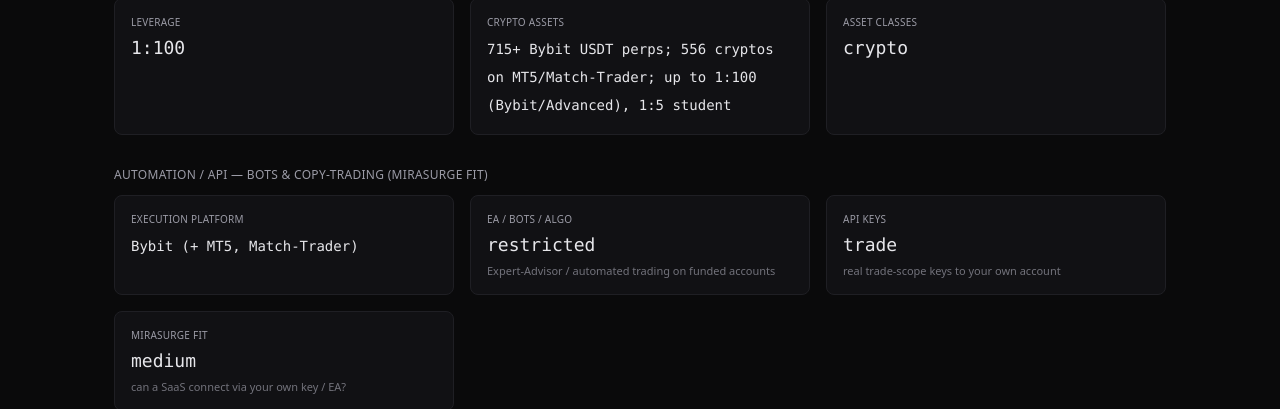
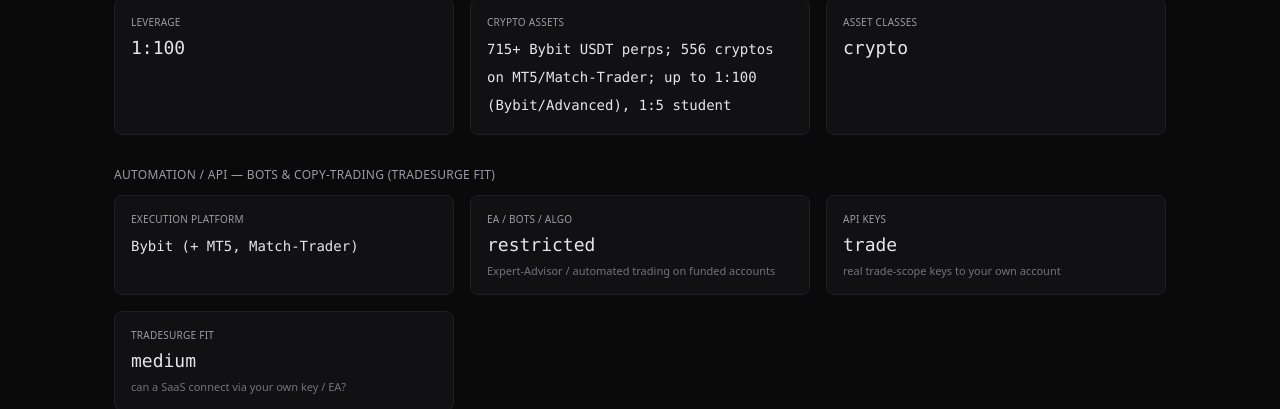
Before and after one commit to aaronliewsw/prop-firm-compare, a Next.js app: page /firms/crypto-fund-trader in a window 1280 px wide. Shown: the part 756-1165 px from the top of the page. Built offline with nearby package versions, Linux system fonts and the light colour scheme.

Commit message:
chore: rename MiraSurge references to TradeSurge

```diff
--- a/app/firms/[id]/page.tsx
+++ b/app/firms/[id]/page.tsx
@@ -176,13 +176,13 @@
 
       {f.automation && (
         <>
-          <SectionHeader>Automation / API — bots &amp; copy-trading (MiraSurge fit)</SectionHeader>
+          <SectionHeader>Automation / API — bots &amp; copy-trading (TradeSurge fit)</SectionHeader>
           <div className="grid gap-4 sm:grid-cols-2 lg:grid-cols-3">
             <Tile label="Execution Platform" value={<span className="text-sm">{f.automation.platform}</span>} />
             <Tile label="EA / Bots / Algo" value={f.automation.ea} caption="Expert-Advisor / automated trading on funded accounts" />
             <Tile label="API Keys" value={f.automation.apiKeys} caption="real trade-scope keys to your own account" />
             <Tile
-              label="MiraSurge Fit"
+              label="TradeSurge Fit"
               value={f.automation.feasibility}
               caption="can a SaaS connect via your own key / EA?"
             />
--- a/components/compare-panel.tsx
+++ b/components/compare-panel.tsx
@@ -38,7 +38,7 @@
   { label: "Platform", render: (f) => f.automation?.platform ?? "—", truncate: true },
   { label: "EA / bots", render: (f) => f.automation?.ea ?? "—" },
   { label: "API keys", render: (f) => f.automation?.apiKeys ?? "—" },
-  { label: "MiraSurge fit", render: (f) => f.automation?.feasibility ?? "—" },
+  { label: "TradeSurge fit", render: (f) => f.automation?.feasibility ?? "—" },
   { label: "Confidence", render: (f) => f.confidence },
 ];
 
--- a/components/firm-table.tsx
+++ b/components/firm-table.tsx
@@ -68,7 +68,7 @@
       ? "border-danger/40 text-danger"
       : "border-muted/40 text-muted";
   const title = a
-    ? `${a.platform} — EA/bots: ${a.ea}, API keys: ${a.apiKeys}. ${a.copy}. MiraSurge fit: ${a.feasibility}. ${a.note}`
+    ? `${a.platform} — EA/bots: ${a.ea}, API keys: ${a.apiKeys}. ${a.copy}. TradeSurge fit: ${a.feasibility}. ${a.note}`
     : "No automation data";
   return (
     <span
@@ -289,7 +289,7 @@
               <Th
                 k="feasibility"
                 label="Bots / API"
-                title="Can you connect a 3rd-party execution/copy bot to your OWN account — via real trade-scope API keys or an allowed EA? Cell colour = overall MiraSurge feasibility (green high · amber medium/low · red none). Sort puts the best fits first."
+                title="Can you connect a 3rd-party execution/copy bot to your OWN account — via real trade-scope API keys or an allowed EA? Cell colour = overall TradeSurge feasibility (green high · amber medium/low · red none). Sort puts the best fits first."
               />
               <th scope="col" className="px-3 py-2 text-left font-medium text-muted whitespace-nowrap">Crypto Assets</th>
               <th scope="col" className="px-3 py-2 text-left font-medium text-muted whitespace-nowrap">Verified</th>
@@ -397,7 +397,7 @@
                                 <span><span className="text-muted/60">Platform:</span> {f.automation.platform}</span>
                                 <span><span className="text-muted/60">EA / bots:</span> {f.automation.ea}</span>
                                 <span><span className="text-muted/60">API keys:</span> {f.automation.apiKeys}</span>
-                                <span><span className="text-muted/60">MiraSurge fit:</span> {f.automation.feasibility}</span>
+                                <span><span className="text-muted/60">TradeSurge fit:</span> {f.automation.feasibility}</span>
                               </div>
                               <p className="text-text/80">{f.automation.note}</p>
                               <p className="text-muted">Copy / 3rd-party: {f.automation.copy}</p>
--- a/lib/firms.ts
+++ b/lib/firms.ts
@@ -4,7 +4,7 @@
 export type FirmStatus = "active" | "closed";
 export type AssetClass = "crypto" | "forex" | "futures";
 
-/** MiraSurge automation/API axis: can a trader connect a 3rd-party execution/copy bot to their OWN account? */
+/** TradeSurge automation/API axis: can a trader connect a 3rd-party execution/copy bot to their OWN account? */
 export type AutomationLevel = "allowed" | "restricted" | "banned" | "unknown";
 export type ApiKeyAccess = "trade" | "read-only" | "none" | "unknown";
 export type MiraFeasibility = "high" | "medium" | "low" | "none";
@@ -69,7 +69,7 @@
   status: FirmStatus;
   /** Per-program rule breakdown (optional; subpage falls back to flagship fields). */
   programDetails?: ProgramDetail[];
-  /** MiraSurge automation/API-key feasibility axis (added 2026-06-07). */
+  /** TradeSurge automation/API-key feasibility axis (added 2026-06-07). */
   automation?: Automation;
 }
 
```
Also changed, not shown: data/firms.json.
